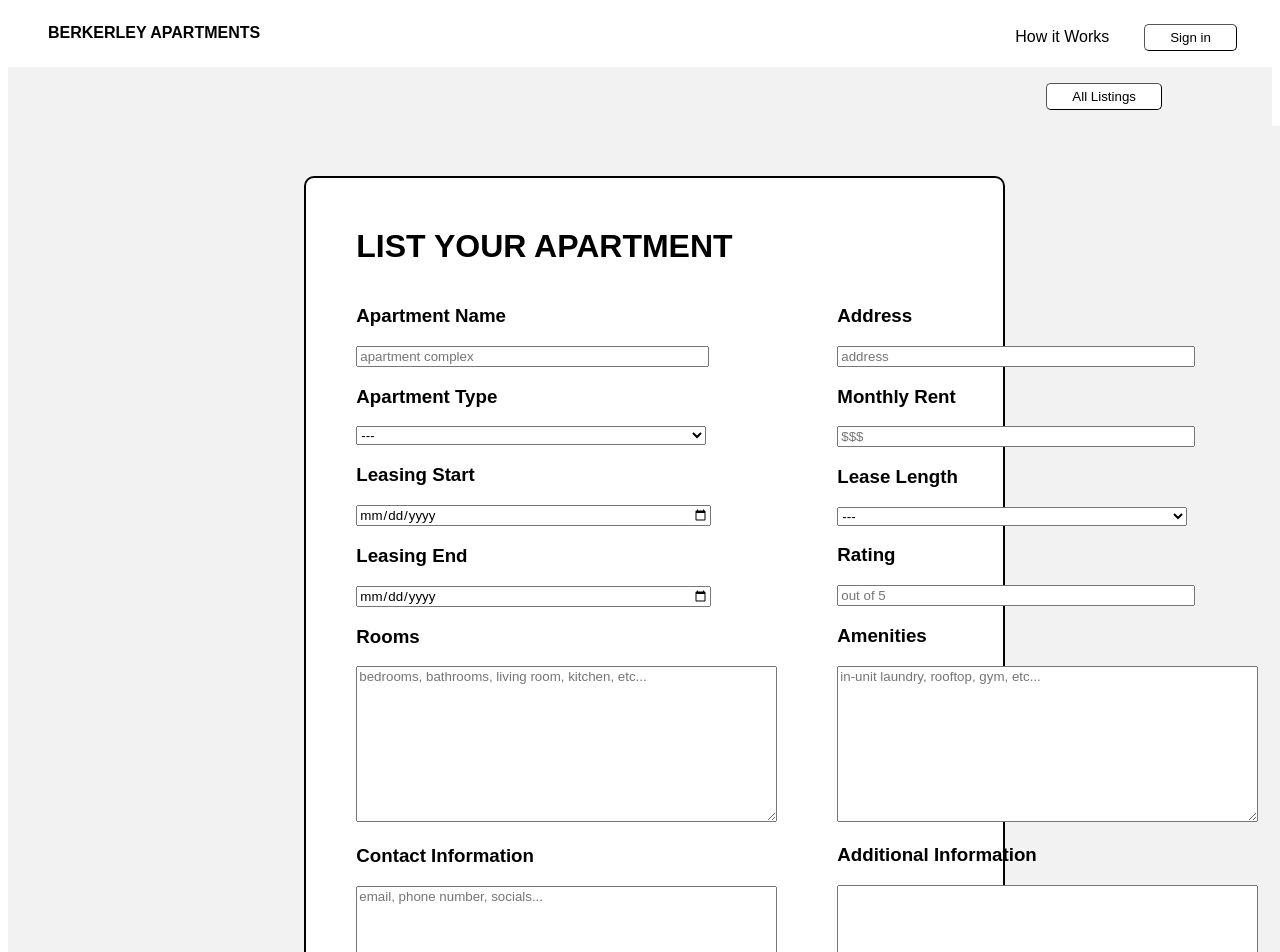
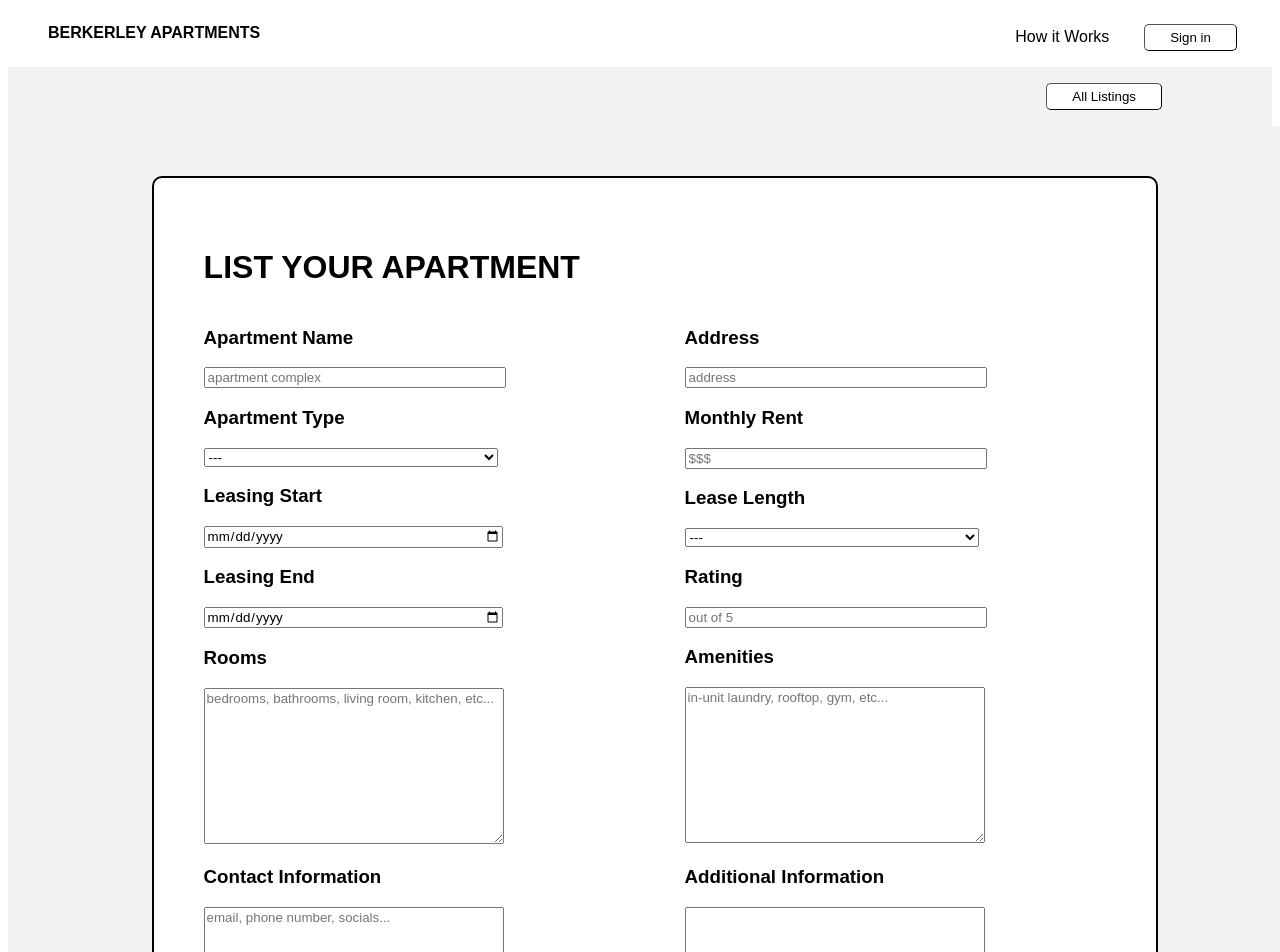
Before and after one commit to Thea-Feng/decal-fullstack, a React (Create React App) app in the folder Frontend/: page /newListing in a window 1280 px wide. Shown: the top 952 px of the page. Built offline with nearby package versions, Linux system fonts and the light colour scheme; the HTML template or start-up script is replaced by a standard one.

Commit message:
updated/fixed newListing

```diff
--- a/Frontend/src/page/newListing.css
+++ b/Frontend/src/page/newListing.css
@@ -1,78 +1,85 @@
+.alllisting-button {
+    width: 50%;
+    margin-bottom: 30px;
+}
+
 .listing-space {
     width: 94.4%;
     height: 100%;
     background-color: #f2f2f2;
     padding: 50px;
-}
-
-.alllisting-button {
-    width: 50%;
-    margin-bottom: 30px;
+    display: flex;
+    align-items: center;
+    justify-content: center;
 }
 
 .listing-container {
-    width: 50%;
-    text-align: left;
-    display: flex;
-    flex-direction: column;
+    display: inline;
     border: 2px solid black;
-    margin: auto;
-    margin-bottom: 50px;
-    padding: 50px;
     background-color: white;
     border-radius: 10px;
-}
-
-.listing-container h1 {
-    margin-top: 0px;
+    padding: 50px;
 }
 
 .listing-info {
     display: flex;
     flex-direction: row;
-    flex-wrap: nowrap;
 }
 
 .first-col {
     margin-right: 30px;
-    text-align: left;
 }
 
 .second-col {
     margin-left: 30px;
-    text-align: left;
 }
 
 #apt-name {
-    width: 345px;
+    width: 70%;
 }
 
 #apartment-types {
-    width: 350px;
+    width: 70%;
 }
 
 #lease-start {
-    width: 350px;
+    width: 70%;
 }
 
 #lease-end {
-    width: 350px;
+    width: 70%;
 }
 
 #address {
-    width: 350px;
+    width: 70%;
 }
 
 #rent {
-    width: 350px;
+    width: 70%;
 }
 
 #lease-len {
-    width: 350px;
+    width: 70%;
 }
 
 #rating {
-    width: 350px;
+    width: 70%;
+}
+
+#room-desc {
+    width: 70%;
+}
+
+#contact-info {
+    width: 70%;
+}
+
+#amenities-desc {
+    width: 70%;
+}
+
+#additional-info {
+    width: 70%;
 }
 
 .upload-photos {
--- a/Frontend/src/page/newListing.js
+++ b/Frontend/src/page/newListing.js
@@ -50,25 +50,9 @@ function NewListing() {
                             <h3>Leasing End</h3>
                             <input type="date" id="lease-end"></input>
                             <h3>Rooms</h3>
-                            <textarea name="paragraph" cols="50" rows="10" placeholder="bedrooms, bathrooms, living room, kitchen, etc..."></textarea>
-                            {/* <h3>Bedrooms</h3>
-                            <select name="num-beds" id="num-beds">
-                                <option value="empty">---</option>
-                                <option value="1bed">1 bedroom</option>
-                                <option value="2bed">2 bedroom</option>
-                                <option value="3bed">3 bedroom</option>
-                                <option value="4bed">4 bedroom</option>
-                            </select>
-                            <h3>Bathrooms</h3>
-                            <select name="num-baths" id="num-bath">
-                                <option value="empty">---</option>
-                                <option value="1bath">1 bath</option>
-                                <option value="2bath">2 bath</option>
-                                <option value="3bath">3 bath</option>
-                                <option value="4bath">4 bath</option>
-                            </select> */}
+                            <textarea id="room-desc" cols="50" rows="10" placeholder="bedrooms, bathrooms, living room, kitchen, etc..."></textarea>
                             <h3>Contact Information</h3>
-                            <textarea name="paragraph" cols="50" rows="10" placeholder="email, phone number, socials..."></textarea>
+                            <textarea id="contact-info" cols="50" rows="10" placeholder="email, phone number, socials..."></textarea>
                         </div>
                         <div class="second-col">
                             <h3>Address</h3>
@@ -86,9 +70,9 @@ function NewListing() {
                             <h3>Rating</h3>
                             <input type="number" id="rating" placeholder="out of 5"></input>
                             <h3>Amenities</h3>
-                            <textarea name="paragraph" cols="50" rows="10" placeholder="in-unit laundry, rooftop, gym, etc..."></textarea>
+                            <textarea id="amenities-desc" cols="50" rows="10" placeholder="in-unit laundry, rooftop, gym, etc..."></textarea>
                             <h3>Additional Information</h3>
-                            <textarea name="paragraph" cols="50" rows="10"></textarea>
+                            <textarea id="additional-info" cols="50" rows="10"></textarea>
                         </div>
                     </div>
                     <div class="listing-buttons">
```
